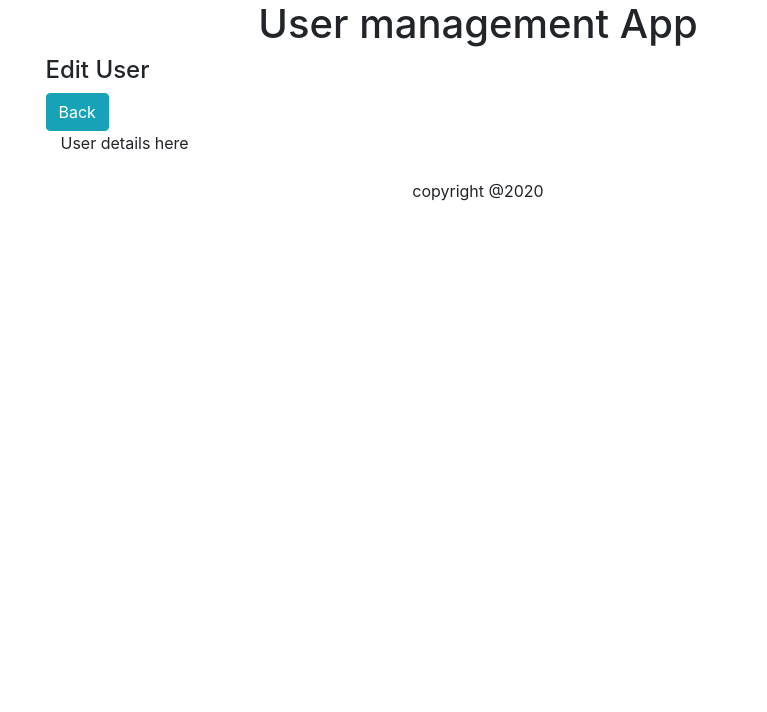
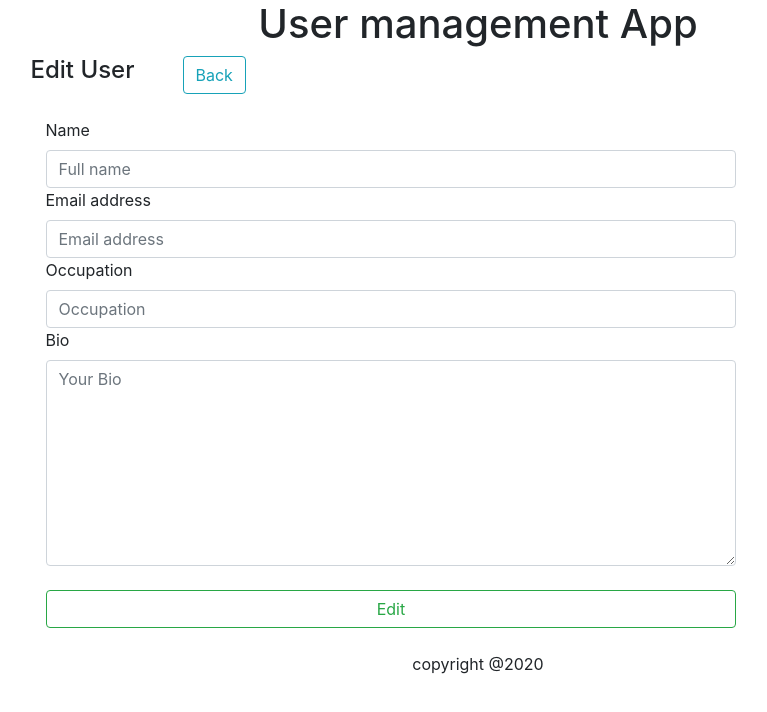
Before and after one commit to kompanycoder/user-manager-app, a React (Create React App) app: page /users/1 in a window 1280 px wide. Shown: the top 712 px of the page, without its empty margins (162-929 px from the left). Built offline with nearby package versions, Linux system fonts and the light colour scheme.

Commit message:
working on edit component. saving before I restart machine

```diff
--- a/src/app-ui/user_ui.js
+++ b/src/app-ui/user_ui.js
@@ -4,18 +4,23 @@ import { Link } from 'react-router-dom';
 const UserUi = (props) => {
     console.log(props);
     return (
-        <div className="row mt-3 mb-3">
-            <div className=" col-8">
-                <h6>Name: {props.name}</h6>
-                <h6>Email: {props.email}</h6>
-                <h6>Occupation: {props.occupation}</h6>
+        <div className="container">
+            <div className="card p-3">
+                <div className="row">
+                    <div className=" col-8">
+                        <h6 className="pl-1">Name: {props.name}</h6>
+                        <h6 className="pl-1">Email: {props.email}</h6>
+                        <h6 className="pl-1">Occupation: {props.occupation}</h6>
 
-            </div>
-            <div className="col-4">
-                <Link to={`/users/${props.id}`} className="btn btn-block btn-outline-primary mb-1 ml-8">Edit</Link>
-            </div>
-            <div className="col-12 text-justify">
-                    <p>{props.bio}</p>
+                    </div>
+                    <div className="col-4">
+                        <Link to={`/users/${props.id}`} className="btn btn-block btn-outline-primary mb-1 ml-8 p-1">Edit</Link>
+                    </div>
+                    <div className="col-12 text-justify">
+                        <h6 className="pl-1">Bio :</h6>
+                            <p className="pl-1 btn-outline-primary">{props.bio}</p>
+                    </div>
+                </div>
             </div>
         </div>
     )
--- a/src/components/EditUser.js
+++ b/src/components/EditUser.js
@@ -14,15 +14,49 @@ class EditUser extends Component {
       }
     };
   }
+  compponentDidMount(){
+    // call dispatch with single user id here
+
+  }
+  handleInputChange =(e) => {
+    e.preventDefault();
+  };
+  handleSubmit = (e) => {
+    e.preventDefault();
+    let  userUpdate = this.state.user;
+    console.log(userUpdate);
+  };
   render() {
     console.log(this.props);
     return (
-      <div className="container">
+      <div className="container row">
         <h4>Edit User</h4>{" "}
-        <Link className="btn btn-info" to="/">
+        <Link className="btn btn-outline-info ml-5" to="/">
           Back
         </Link>
-        <div className="container">User details here</div>
+        <div className="col-md-10 mt-4">
+          <div className="form-label-group">
+              <label htmlFor="inputName">Name</label>
+              <input type="email" id="inputName" className="form-control" placeholder="Full name" required="" autoFocus="" onChange={(e)=>this.handleInputChange(e)} value={this.state.user.name} />
+
+            </div>
+            <div className="form-label-group">
+              <label htmlFor="inputEmail">Email address</label>
+              <input type="email" id="inputEmail" className="form-control" placeholder="Email address" required="" autoFocus="" onChange={(e)=>this.handleInputChange(e)} value={this.state.user.email} />
+
+            </div>
+            <div className="form-label-group">
+              <label htmlFor="inputOccupation">Occupation</label>
+              <input type="email" id="inputOccupation" className="form-control" placeholder="Occupation" required="" autoFocus="" onChange={(e)=>this.handleInputChange(e)} value={this.state.user.occupation} />
+
+            </div>
+            <div className="form-label-group">
+              <label htmlFor="inputBio">Bio</label>
+              <textarea type="email" id="inputBio" className="form-control" rows="8" placeholder="Your Bio" required="" autoFocus="" onChange={(e)=>this.handleInputChange(e)} value={this.state.user.bio} ></textarea>
+
+            </div>
+            <button className="btn btn-block btn-outline-success mt-4" onClick={(e)=>this.handleSubmit(e)}>Edit</button>
+        </div>
       </div>
     );
   }
--- a/src/components/userList.js
+++ b/src/components/userList.js
@@ -1,7 +1,7 @@
 import React, { Component } from "react";
 import { connect } from "react-redux";
 import { getUsers } from "../actions/actions";
-import { Link } from "react-router-dom";
+// import { Link } from "react-router-dom";
 import UserUi from '../app-ui/user_ui';
 class UserList extends Component {
   componentDidMount() {
```
